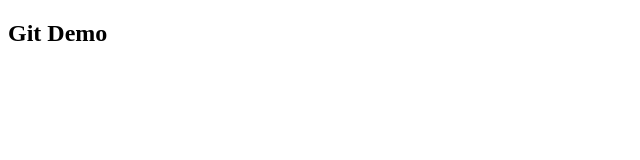
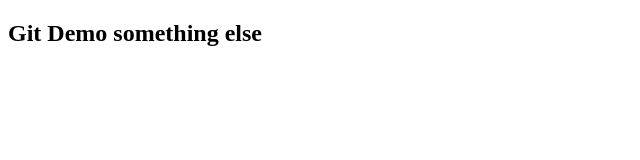
Before and after one commit to mohananagavenkat/git-demo, a plain HTML site: page index.html in a window 1280 px wide. Shown: the whole page, without its empty margins (0-640 px from the left). Drawn offline with Linux system fonts and the light colour scheme.

Commit message:
second commit

```diff
--- a/index.html
+++ b/index.html
@@ -7,6 +7,6 @@
     <title>Document</title>
 </head>
 <body>
-    <h2>Git Demo</h2>
+    <h2>Git Demo something else</h2>
 </body>
 </html>
```
